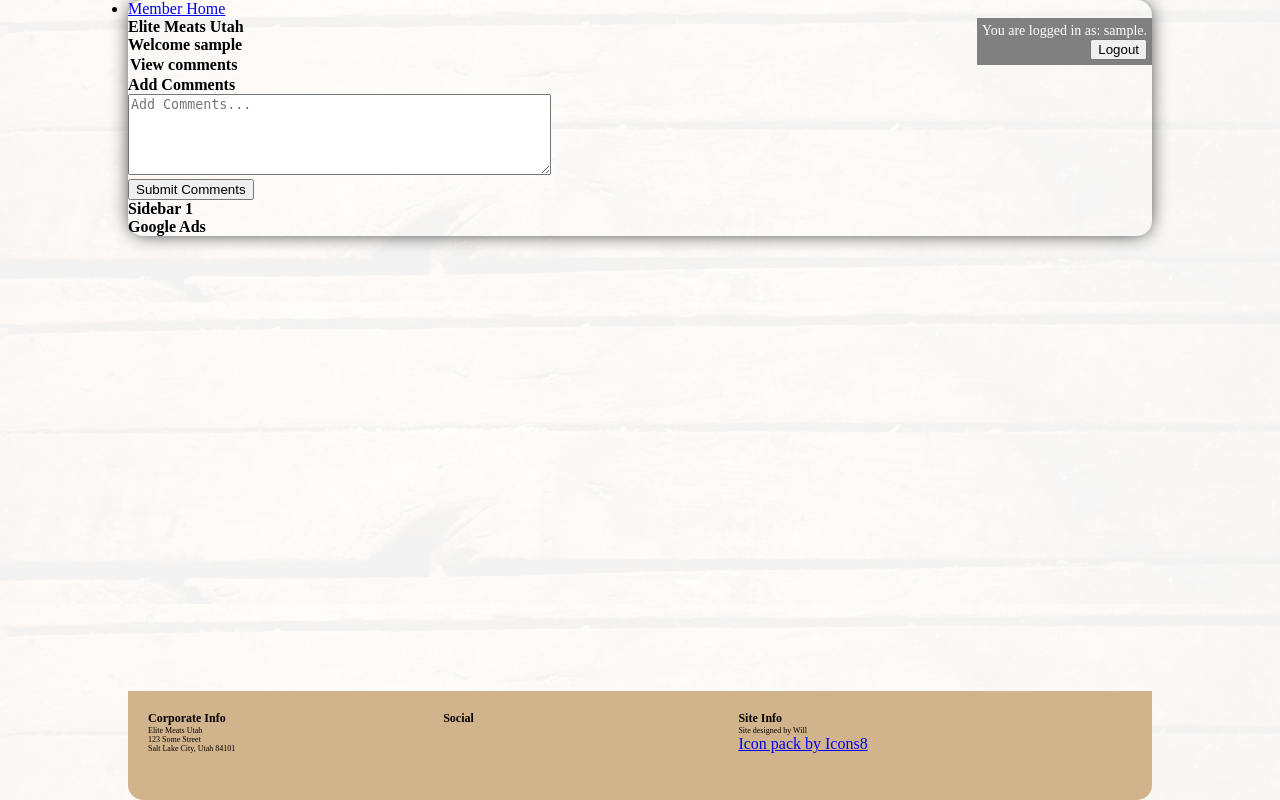
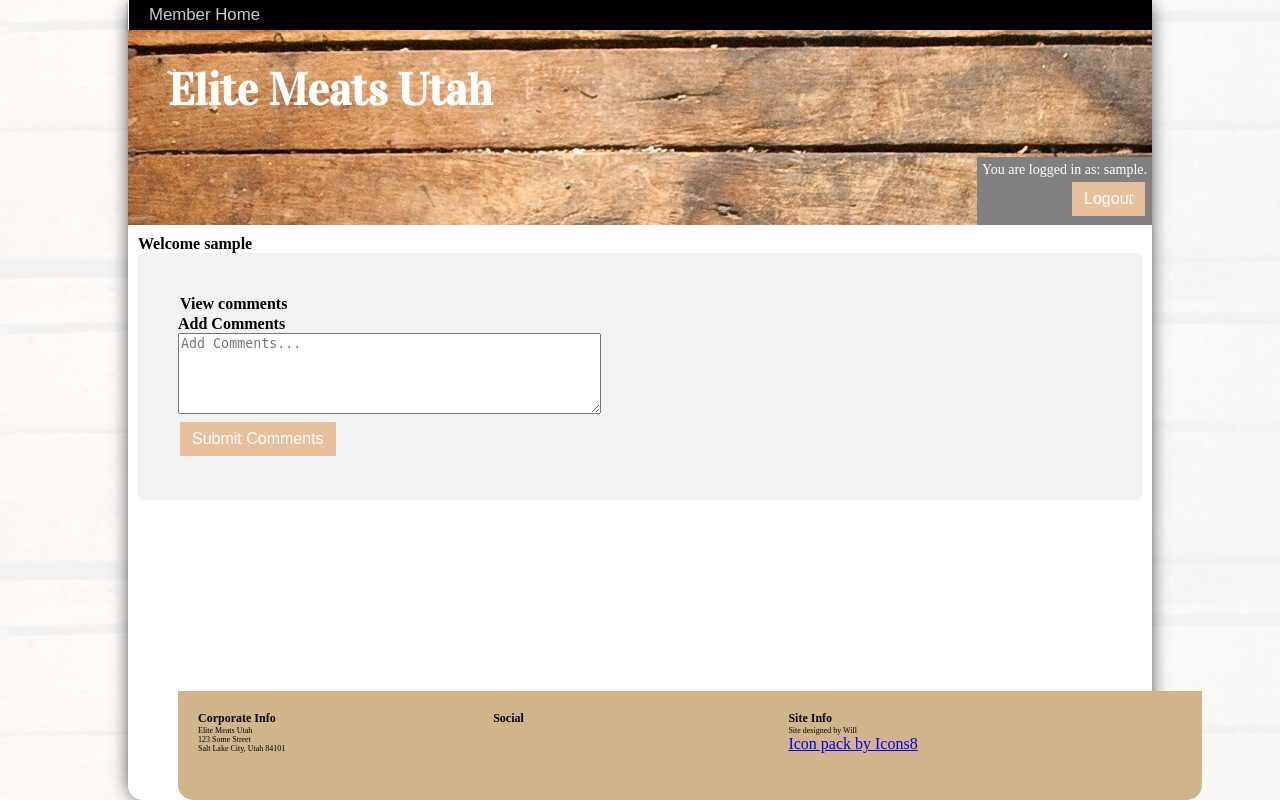
Before and after one commit to willthibodeau/emu_dev2, a PHP site: page /member/ in a window 1280 px wide. Run offline with PHP 8.4, Linux system fonts and the light colour scheme; the visitor is signed in with stand-in values (Sample User, id 1); data comes from the database, SQL or seed files in the repository; data that the repository does not hold is empty; some web fonts are replaced.

Commit message:
corrected pages with formInput class and buttons

```diff
--- a/css/styles.css
+++ b/css/styles.css
@@ -489,6 +489,7 @@ nav[role="custom-dropdown"] ul > li:hover > a {
     text-decoration: none;
     display: inline-block;
     list-style-type: none;
+    min-width: 200px;
   }
   .prod a:hover, .prod a:active {
     background-color: #ba5f16;
@@ -706,6 +707,7 @@ border: 5px solid white;
     text-decoration: none;
     display: inline-block;
     list-style-type: none;
+    min-width: 200px;
   }
 
   .prod a:hover, .prod a:active {
@@ -969,6 +971,7 @@ border: 5px solid white;
     text-decoration: none;
     display: inline-block;
     list-style-type: none;
+    min-width: 200px;
   }
 
   .prod a:hover, .prod a:active {
--- a/login/register.php
+++ b/login/register.php
@@ -2,7 +2,7 @@
 include'../view/header.php';
 
 ?>
- <div class="main-content"
+ <div class="main-content">
 	<h2>Register</h2>
 	<div class="error">
 		<?php if(!empty($error)) { echo $error; } ?>
@@ -44,10 +44,6 @@ include'../view/header.php';
 		<p>Non-Matches would be like: abcd1234 | AbCd!@#$ | Abc 123#</p><br>
 		<p>Email matches could be like: asmith@mactec.com | foo12@foo.edu | bob.smith@foo.tv</p><br>
 	</div><!-- end div -->
-
-
 </div><!-- end main content -->
 
-
-
 <?php include'../view/footer.php'; ?>
--- a/member/member_menu.php
+++ b/member/member_menu.php
@@ -2,13 +2,9 @@
 require_once('../util/valid_member.php');
 include'../view/member_header.php';
 ?>
-<div class="contentWrapper">
-    <div class="columnWrapper">
-
-        <!-- main content goes here -->
-        <article class="main">
-            <main>
+<div class="main-content">
 				<h2>Welcome <?php echo $_SESSION['member_firstName']; ?></h2>
+				<div class="formInput">
 				<table>
 					<tr>
 						<th>
@@ -25,7 +21,7 @@ include'../view/member_header.php';
 							<form action="" method="post">
                                 <input type="hidden" name="action" value="delete_comment" />
                                 <input type="hidden" name="comment_id" value="<?php echo $comment['com_commentID']; ?>">
-                                <input type="submit" value="Delete">
+                                <input class="button-delete" type="submit" value="Delete">
                            </form>
 	                    </td>
 	                </tr>
@@ -38,20 +34,8 @@ include'../view/member_header.php';
 			        <input type="hidden" name="action" value="add_comment">
 			        <input type="hidden" name="com_userid" value="2">
 			        <textarea  rows="5" cols="50" name="comment_text" placeholder="Add Comments..."></textarea><br>
-			        <input type="submit" value="Submit Comments">
+			        <input class="button" type="submit" value="Submit Comments">
 		        </form>
-        </article><!-- end main article -->
 
-        <!-- first sidebar goes here -->
-	    <aside class="sidebar1">
-	      <h1>Sidebar 1 </h1>
-	    </aside><!-- end sidebar 1 -->
-	</div><!-- end column wrapper -->
-
-    <!-- second sidebar goes here -->
-    <aside class="sidebar2">
-        <h2>Google Ads</h2>
-    </aside><!-- end sidebar 2 -->
-</div><!-- end content wrapper -->
 
 <?php include'../view/footer.php'; ?>
--- a/view/member_header.php
+++ b/view/member_header.php
@@ -7,8 +7,8 @@
 <meta charset="UTF-8">
 <meta name="viewport" content="width=device-width, initial-scale=1">
 <title>Elite Meats Utah</title>
-<link href="../css/styles.css" rel="stylesheet">
-<link href="../img/favicon.png" rel="icon" type="image/png" />
+<link href="/elitemeatsutah/css/styles.css" rel="stylesheet">
+<link href="/elitemeatsutah/img/favicon.png" rel="icon" type="image/png" />
 <link href='https://fonts.googleapis.com/css?family=Fredericka+the+Great' rel='stylesheet' type='text/css'>
 <link href='https://fonts.googleapis.com/css?family=Vidaloka' rel='stylesheet' type='text/css'>
 <link href='https://fonts.googleapis.com/css?family=Oxygen+Mono' rel='stylesheet' type='text/css'>
@@ -17,19 +17,22 @@
 <link href="https://fonts.googleapis.com/icon?family=Material+Icons" rel="stylesheet">
 </head>
 <body>
-	<div class="pageWrapper">
-		<header>
-			<nav class="clear">
-				<ul class="dropdown">
+<div class="wrapper">
+	<nav role="custom-dropdown">
+		<!-- fix for ios -->
+		<input type="checkbox" id="button">
+		<label for="button" onclick></label>
+		<ul >
 			<li><a href="/member/">Member Home</a></li>
 		</ul>
+	</nav>
+	<header class="publicHeader">
+		<h1>Elite Meats Utah</h1>
 		<div class="nav-admin-login">
 			<p>You are logged in as: <?php echo $_SESSION['member_firstName']; ?>.</p>
-			        <form action="/member/index.php" method="post">
+	        <form action="/elitemeatsutah/member/index.php" method="post">
 	            <input type="hidden" name="action" value="logout">
-			            <input type="submit" value="Logout">
+	            <input class="button" type="submit" value="Logout">
             </form>
         </div>
-			</nav>
-			<h1>Elite Meats Utah</h1>
 	</header>
```
Also changed, not shown: errors/error.php (+4 -20 lines), login/login.php (+4 -7 lines), login/member_success.php (+9 -30 lines), login/success.php (+4 -21 lines), product/product_list.php (+5 -3 lines), view/admin_header.php (+8 -8 lines), view/header.php (+5 -5 lines). Lines whose indentation alone changed are shown as unchanged.
